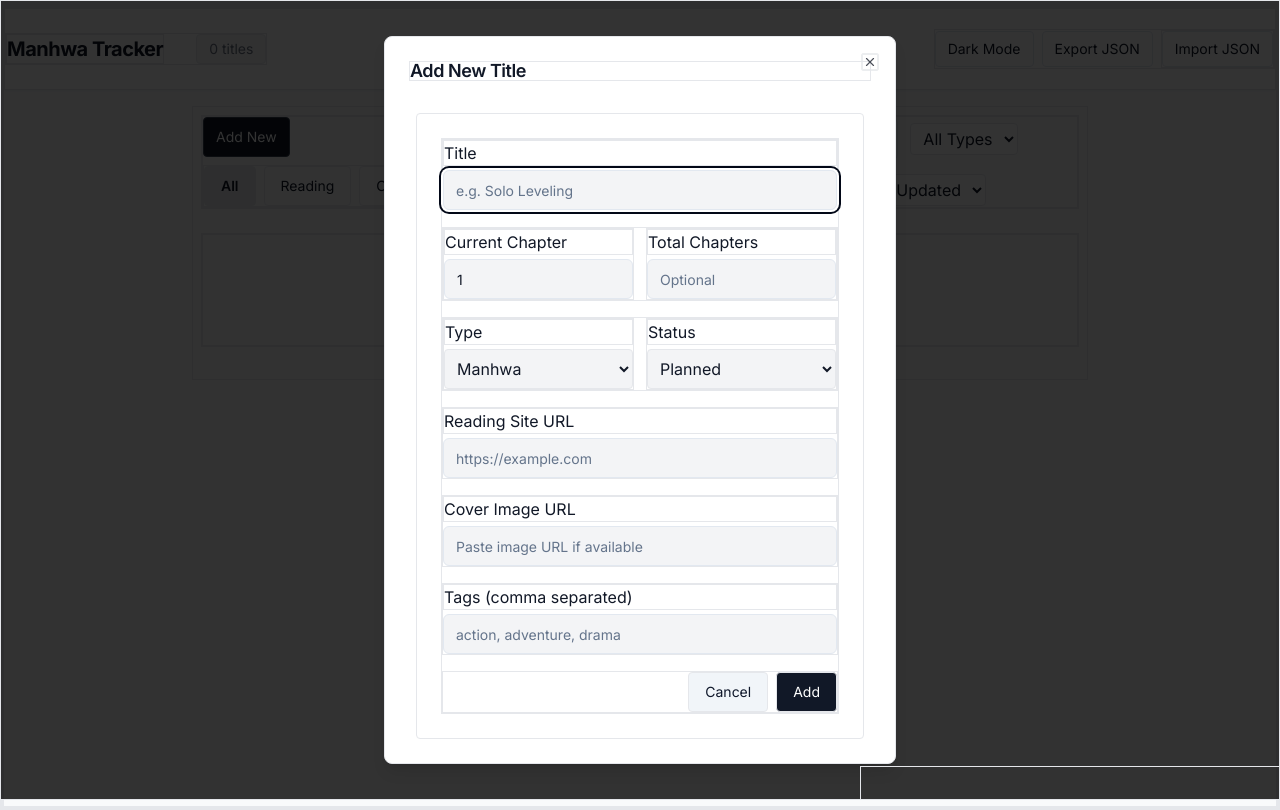
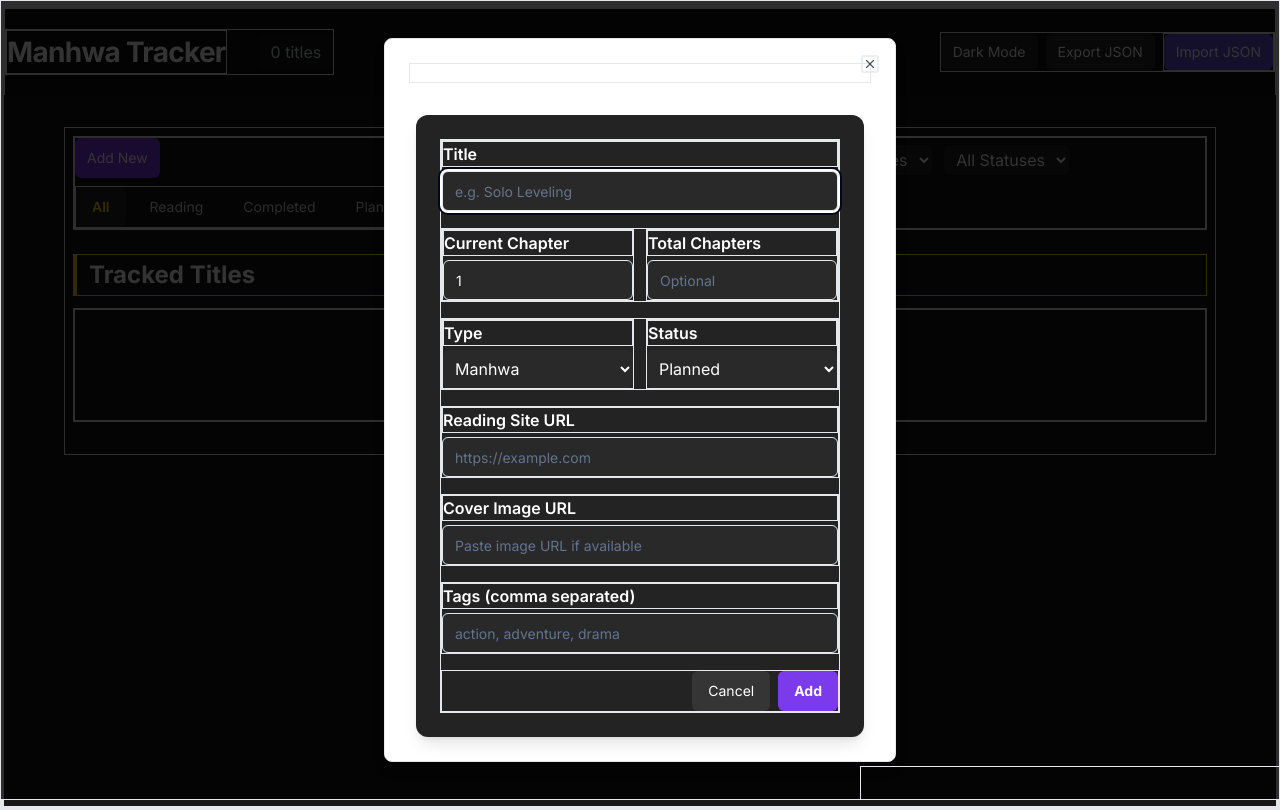
Before and after one commit to Kushankumarag/manhwa-haven-tracker, a React (Vite) app: page / in a window 1280 px wide. Both pictures are taken after typing "Sample" into the empty fields and a click on the button "Add New". Built offline with nearby package versions, Linux system fonts and the light colour scheme.

Commit message:
Refactor: Improve UI cleanliness
Simplified the UI further by removing unnecessary elements and ensuring a clean, uncluttered design.

```diff
--- a/src/components/AddTitleModal.tsx
+++ b/src/components/AddTitleModal.tsx
@@ -91,48 +91,48 @@ export const AddTitleModal: React.FC<AddTitleModalProps> = ({
   return (
     <Dialog open={open} onOpenChange={onClose}>
       <DialogContent>
-        <DialogTitle className="mb-4 text-gray-900 dark:text-white">{isEditing ? "Edit Title" : "Add New Title"}</DialogTitle>
-        <div className="p-6 w-full max-w-md mx-auto bg-white dark:bg-neutral-900 rounded border border-gray-200 dark:border-neutral-700 text-gray-900 dark:text-white">
+        <DialogTitle className="mb-4 text-white">{isEditing ? "Edit Title" : "Add New Title"}</DialogTitle>
+        <div className="p-6 w-full max-w-md mx-auto bg-[#232323] rounded-xl shadow-lg border-0 text-white">
           <form className="space-y-4" onSubmit={handleSubmit}>
             <div>
-              <label className="block font-medium mb-1 text-gray-900 dark:text-white">Title</label>
+              <label className="block font-semibold mb-1 text-white">Title</label>
               <Input
                 type="text"
                 required
                 placeholder="e.g. Solo Leveling"
                 value={form.title}
                 onChange={(e) => handleChange("title", e.target.value)}
-                className="bg-gray-100 dark:bg-neutral-800 text-gray-900 dark:text-white"
+                className="bg-[#292929] text-white font-medium"
               />
             </div>
             <div className="flex gap-3">
               <div className="flex-1">
-                <label className="block font-medium mb-1 text-gray-900 dark:text-white">Current Chapter</label>
+                <label className="block font-semibold mb-1 text-white">Current Chapter</label>
                 <Input
                   type="number"
                   min={1}
                   value={form.chapter}
                   onChange={(e) => handleChange("chapter", e.target.value)}
-                  className="bg-gray-100 dark:bg-neutral-800 text-gray-900 dark:text-white"
+                  className="bg-[#292929] text-white font-medium"
                 />
               </div>
               <div className="flex-1">
-                <label className="block font-medium mb-1 text-gray-900 dark:text-white">Total Chapters</label>
+                <label className="block font-semibold mb-1 text-white">Total Chapters</label>
                 <Input
                   type="number"
                   min={1}
                   value={form.totalChapters || ""}
                   placeholder="Optional"
                   onChange={(e) => handleChange("totalChapters", e.target.value)}
-                  className="bg-gray-100 dark:bg-neutral-800 text-gray-900 dark:text-white"
+                  className="bg-[#292929] text-white font-medium"
                 />
               </div>
             </div>
             <div className="flex gap-3">
               <div className="flex-1">
-                <label className="block font-medium mb-1 text-gray-900 dark:text-white">Type</label>
+                <label className="block font-semibold mb-1 text-white">Type</label>
                 <select
-                  className="w-full p-2 rounded border bg-gray-100 dark:bg-neutral-800 text-gray-900 dark:text-white"
+                  className="w-full p-2 rounded-md border-0 bg-[#292929] text-white font-medium"
                   value={form.type}
                   onChange={(e) => handleChange("type", e.target.value as TitleType)}
                 >
@@ -142,9 +142,9 @@ export const AddTitleModal: React.FC<AddTitleModalProps> = ({
                 </select>
               </div>
               <div className="flex-1">
-                <label className="block font-medium mb-1 text-gray-900 dark:text-white">Status</label>
+                <label className="block font-semibold mb-1 text-white">Status</label>
                 <select
-                  className="w-full p-2 rounded border bg-gray-100 dark:bg-neutral-800 text-gray-900 dark:text-white"
+                  className="w-full p-2 rounded-md border-0 bg-[#292929] text-white font-medium"
                   value={form.status}
                   onChange={(e) => handleChange("status", e.target.value as TitleStatus)}
                 >
@@ -155,27 +155,27 @@ export const AddTitleModal: React.FC<AddTitleModalProps> = ({
               </div>
             </div>
             <div>
-              <label className="block font-medium mb-1 text-gray-900 dark:text-white">Reading Site URL</label>
+              <label className="block font-semibold mb-1 text-white">Reading Site URL</label>
               <Input
                 type="url"
                 value={form.siteUrl || ""}
                 placeholder="https://example.com"
                 onChange={(e) => handleChange("siteUrl", e.target.value)}
-                className="bg-gray-100 dark:bg-neutral-800 text-gray-900 dark:text-white"
+                className="bg-[#292929] text-white font-medium"
               />
             </div>
             <div>
-              <label className="block font-medium mb-1 text-gray-900 dark:text-white">Cover Image URL</label>
+              <label className="block font-semibold mb-1 text-white">Cover Image URL</label>
               <Input
                 type="url"
                 value={form.coverUrl || ""}
                 placeholder="Paste image URL if available"
                 onChange={(e) => handleChange("coverUrl", e.target.value)}
-                className="bg-gray-100 dark:bg-neutral-800 text-gray-900 dark:text-white"
+                className="bg-[#292929] text-white font-medium"
               />
             </div>
             <div>
-              <label className="block font-medium mb-1 text-gray-900 dark:text-white">Tags (comma separated)</label>
+              <label className="block font-semibold mb-1 text-white">Tags (comma separated)</label>
               <Input
                 type="text"
                 value={form.tags.join(", ")}
@@ -187,14 +187,14 @@ export const AddTitleModal: React.FC<AddTitleModalProps> = ({
                     .map((t) => t.trim())
                     .filter(Boolean)
                 )}
-                className="bg-gray-100 dark:bg-neutral-800 text-gray-900 dark:text-white"
+                className="bg-[#292929] text-white font-medium"
               />
             </div>
             <div className="flex justify-end gap-2 mt-4">
-              <Button type="button" variant="secondary" onClick={onClose} className="rounded px-4">
+              <Button type="button" variant="secondary" onClick={onClose} className="rounded-md px-4 bg-[#353535] text-white border-0">
                 Cancel
               </Button>
-              <Button type="submit" className="rounded px-4 bg-gray-900 dark:bg-neutral-700 text-white">
+              <Button type="submit" className="rounded-md px-4 bg-[#7C3AED] text-white border-0 font-bold hover:bg-[#9F5FFF]">
                 {isEditing ? "Save" : "Add"}
               </Button>
             </div>
--- a/src/components/Header.tsx
+++ b/src/components/Header.tsx
@@ -18,12 +18,12 @@ export const Header: React.FC<HeaderProps> = ({
   totalCount,
 }) => {
   return (
-    <header className="w-full px-0 py-5 bg-white dark:bg-neutral-900 border-b shadow-sm flex items-center justify-between mb-4">
+    <header className="w-full px-0 py-5 bg-[#121212] border-b-0 shadow flex items-center justify-between mb-8">
       <div className="flex items-center gap-4">
-        <span className="font-bold text-xl tracking-tight text-gray-900 dark:text-white">
+        <span className="font-black text-[1.75rem] tracking-tight text-white">
           Manhwa Tracker
         </span>
-        <span className="ml-4 rounded bg-gray-100 dark:bg-neutral-800 px-3 py-1 text-sm text-gray-500 dark:text-gray-300 border border-gray-200 dark:border-neutral-700">
+        <span className="ml-4 rounded bg-[#181818] px-3 py-1 text-base text-gray-300 border-0 font-medium">
           {totalCount} titles
         </span>
       </div>
@@ -32,7 +32,7 @@ export const Header: React.FC<HeaderProps> = ({
           variant="outline"
           size="sm"
           onClick={onDarkToggle}
-          className="rounded px-3 border"
+          className="rounded-md px-3 border-0 bg-[#232323] text-white hover:bg-[#333]"
         >
           {isDark ? "Light Mode" : "Dark Mode"}
         </Button>
@@ -40,7 +40,7 @@ export const Header: React.FC<HeaderProps> = ({
           variant="outline"
           size="sm"
           onClick={onExport}
-          className="rounded px-3 border"
+          className="rounded-md px-3 border-0 bg-[#292929] text-white hover:bg-[#444]"
         >
           Export JSON
         </Button>
@@ -54,7 +54,7 @@ export const Header: React.FC<HeaderProps> = ({
           <Button
             variant="outline"
             size="sm"
-            className="rounded px-3 border"
+            className="rounded-md px-3 border-0 bg-[#664fd9] text-white hover:bg-[#7769e2]"
           >
             Import JSON
           </Button>
--- a/src/components/TitleCard.tsx
+++ b/src/components/TitleCard.tsx
@@ -32,11 +32,19 @@ export const TitleCard: React.FC<Props> = ({
 }) => {
   const total = title.totalChapters || 0;
   const progress = total ? Math.min(title.chapter, total) : title.chapter;
+
+  // Badge colors
+  const typeColors: { [k: string]: string } = {
+    Manhwa: "bg-[#ffd600] text-black",
+    Manhua: "bg-[#B0C4FA] text-black",
+    Manga: "bg-[#ee99c2] text-black",
+  };
+
   return (
-    <div className="bg-white dark:bg-neutral-900 border rounded p-4 flex flex-col h-full">
+    <div className="bg-[#232323] border-0 rounded-xl shadow-md flex flex-col h-full hover:scale-[1.015] hover:shadow-lg transition p-3">
       {/* Cover image */}
       <div
-        className="w-full aspect-[4/5] bg-gray-100 dark:bg-neutral-800 rounded mb-3 flex items-center justify-center"
+        className="w-full aspect-[4/5] bg-[#111] rounded-lg mb-3 flex items-center justify-center overflow-hidden"
         style={{
           backgroundImage: title.coverUrl ? `url(${title.coverUrl})` : undefined,
           backgroundSize: title.coverUrl ? "cover" : undefined,
@@ -44,33 +52,33 @@ export const TitleCard: React.FC<Props> = ({
         }}
       >
         {!title.coverUrl && (
-          <span className="text-2xl text-gray-300 dark:text-gray-600 select-none">No Image</span>
+          <span className="text-2xl text-gray-700 select-none">No Image</span>
         )}
       </div>
       {/* Info */}
       <div className="flex items-center gap-2 mb-2">
-        <span className="rounded bg-gray-200 dark:bg-neutral-700 text-gray-700 dark:text-gray-200 font-normal text-xs px-2 py-0.5">
+        <span className={`rounded px-2 py-0.5 text-xs font-semibold ${typeColors[title.type] || "bg-gray-200 text-black"}`}>
           {title.type}
         </span>
-        <span className="rounded bg-gray-100 dark:bg-neutral-800 text-gray-600 dark:text-gray-300 text-xs px-2 py-0.5">
+        <span className="rounded px-2 py-0.5 text-xs font-semibold bg-gray-800 text-gray-100 border border-gray-700">
           {title.status}
         </span>
-        <span className="ml-auto text-xs text-gray-400 dark:text-gray-400">{timeAgo(title.lastUpdated)}</span>
+        <span className="ml-auto text-xs text-gray-400">{timeAgo(title.lastUpdated)}</span>
       </div>
       {/* Title */}
-      <h3 className="font-semibold text-lg mb-1 truncate text-gray-900 dark:text-white">{title.title}</h3>
+      <h3 className="font-bold text-lg mb-1 truncate text-white">{title.title}</h3>
       {/* Tags */}
       {title.tags && title.tags.length > 0 && (
         <div className="mb-2 flex flex-wrap gap-1">
           {title.tags.map((tag) => (
-            <span key={tag} className="text-xs bg-gray-100 dark:bg-neutral-800 px-2 py-0.5 rounded text-gray-600 dark:text-gray-300 border">{tag}</span>
+            <span key={tag} className="text-xs bg-[#181818] px-2 py-0.5 rounded text-gray-300 border border-gray-700">{tag}</span>
           ))}
         </div>
       )}
       {/* Progress */}
       <div className="mb-2 flex items-center gap-2">
         <ProgressBar value={progress} max={total || Math.max(progress, 1)} />
-        <span className="text-[13px] text-gray-600 dark:text-gray-200 ml-2">
+        <span className="text-[13px] text-gray-200 ml-2">
           {progress}
           {total ? <>/{total}</> : ""}
         </span>
@@ -78,28 +86,28 @@ export const TitleCard: React.FC<Props> = ({
       {/* Actions */}
       <div className="flex gap-2 mt-auto">
         <button
-          className="rounded bg-gray-200 dark:bg-neutral-800 hover:bg-gray-300 dark:hover:bg-neutral-700 text-gray-700 dark:text-gray-200 px-2 py-1 border"
+          className="rounded-md bg-[#292929] hover:bg-[#363636] text-white px-2 py-1 border-0"
           title="Add 1 Chapter"
           onClick={onAddChapter}
         >
           +1 Chapter
         </button>
         <button
-          className="rounded bg-gray-200 dark:bg-neutral-800 hover:bg-gray-300 dark:hover:bg-neutral-700 text-gray-700 dark:text-gray-200 px-2 py-1 border"
+          className="rounded-md bg-[#292929] hover:bg-[#363636] text-white px-2 py-1 border-0"
           title="Edit"
           onClick={onEdit}
         >
           Edit
         </button>
         <button
-          className="rounded bg-gray-200 dark:bg-neutral-800 hover:bg-gray-300 dark:hover:bg-neutral-700 text-gray-700 dark:text-gray-200 px-2 py-1 border"
+          className={`rounded-md ${title.isFavorite ? "bg-[#ffd600] text-black" : "bg-[#292929] text-white"} hover:bg-[#ffd600] hover:text-black px-2 py-1 border-0`}
           title="Favorite"
           onClick={onToggleFavorite}
         >
           Fav
         </button>
         <button
-          className="rounded bg-gray-200 dark:bg-neutral-800 hover:bg-gray-300 dark:hover:bg-neutral-700 text-gray-700 dark:text-gray-200 px-2 py-1 border"
+          className="rounded-md bg-[#212121] hover:bg-[#444] text-white px-2 py-1 border-0"
           title="Open Reading Site"
           onClick={onOpenSite}
           disabled={!title.siteUrl}
@@ -107,7 +115,7 @@ export const TitleCard: React.FC<Props> = ({
           Open
         </button>
         <button
-          className="rounded bg-gray-200 dark:bg-neutral-800 hover:bg-red-200 dark:hover:bg-red-700 text-red-600 dark:text-red-400 px-2 py-1 border"
+          className="rounded-md bg-[#2b191f] hover:bg-red-800 text-red-400 px-2 py-1 border-0"
           title="Delete"
           onClick={onDelete}
         >
--- a/src/pages/Index.tsx
+++ b/src/pages/Index.tsx
@@ -170,7 +170,7 @@ export default function Index() {
   const displayed = [...favs, ...nonFavs];
 
   return (
-    <div className="min-h-screen bg-gray-50 dark:bg-neutral-950 text-gray-900 dark:text-white font-sans">
+    <div className="min-h-screen bg-[#181818] text-white font-sans">
       <Header
         onDarkToggle={() => setIsDark((v: boolean) => !v)}
         isDark={isDark}
@@ -178,7 +178,7 @@ export default function Index() {
         onImport={handleImport}
         totalCount={titles.length}
       />
-      <main className="max-w-4xl mx-auto px-2 pb-8">
+      <main className="max-w-6xl mx-auto px-2 pb-8">
         {/* Add & Filter toolbar */}
         <div className="flex flex-col md:flex-row gap-2 justify-between mt-2 mb-6">
           <div className="flex flex-wrap items-center gap-2">
@@ -188,7 +188,7 @@ export default function Index() {
                 setEditingTitle(null);
                 setIsEditing(false);
               }}
-              className="px-3 py-2 bg-gray-900 text-white rounded border border-gray-700 hover:bg-gray-800"
+              className="px-3 py-2 bg-[#7C3AED] text-white rounded-md border-0 shadow hover:bg-[#9F5FFF] transition"
             >
               Add New
             </Button>
@@ -197,7 +197,11 @@ export default function Index() {
                 <Button
                   key={t.id}
                   variant="ghost"
-                  className={`px-4 py-2 rounded border ${tab === t.id ? "bg-gray-200 font-semibold" : "bg-transparent"} `}
+                  className={`px-4 py-2 rounded-md border-0 ${
+                    tab === t.id
+                      ? "bg-[#232323] text-[#ffd600] font-semibold"
+                      : "bg-transparent text-gray-300"
+                  } transition`}
                   onClick={() => setTab(t.id)}
                 >
                   {typeof t.label === "object" ? "Favorites" : t.label}
@@ -211,12 +215,12 @@ export default function Index() {
               value={search}
               onChange={(e) => setSearch(e.target.value)}
               placeholder="Search title / tag / type"
-              className="w-44 md:w-56 rounded border bg-white"
+              className="w-44 md:w-56 rounded-md border-0 bg-[#232323] text-white placeholder:text-gray-400"
             />
             <select
               value={typeFilter}
               onChange={(e) => setTypeFilter(e.target.value as TitleType)}
-              className="rounded border px-2 py-1 bg-white"
+              className="rounded-md border-0 px-2 py-1 bg-[#232323] text-white"
             >
               <option value="">All Types</option>
               <option value="Manhwa">Manhwa</option>
@@ -226,7 +230,7 @@ export default function Index() {
             <select
               value={statusFilter}
               onChange={(e) => setStatusFilter(e.target.value as TitleStatus)}
-              className="rounded border px-2 py-1 bg-white"
+              className="rounded-md border-0 px-2 py-1 bg-[#232323] text-white"
             >
               <option value="">All Statuses</option>
               <option value="Reading">Reading</option>
@@ -236,7 +240,7 @@ export default function Index() {
             <select
               value={sortBy}
               onChange={(e) => setSortBy(e.target.value)}
-              className="rounded border px-2 py-1 bg-white"
+              className="rounded-md border-0 px-2 py-1 bg-[#232323] text-white"
             >
               {SORTS.map((s) => (
                 <option value={s.id} key={s.id}>{s.label}</option>
@@ -245,14 +249,16 @@ export default function Index() {
           </div>
         </div>
 
+        {/* Section header */}
+        <h2 className="text-2xl font-bold mb-3 border-l-4 border-[#ffd600] pl-3 py-1">Tracked Titles</h2>
         {/* List/Grid Main Content */}
         <section>
           {displayed.length === 0 ? (
-            <div className="flex flex-col items-center justify-center p-10 text-gray-400 dark:text-gray-200">
+            <div className="flex flex-col items-center justify-center p-10 text-gray-400">
               <p className="text-lg">No tracked titles. Click <b>Add New</b> to get started.</p>
             </div>
           ) : (
-            <div className="grid grid-cols-1 sm:grid-cols-2 md:grid-cols-3 gap-4">
+            <div className="grid grid-cols-1 sm:grid-cols-2 md:grid-cols-3 gap-6">
               {displayed.map((t) => (
                 <TitleCard
                   key={t.id}
```
